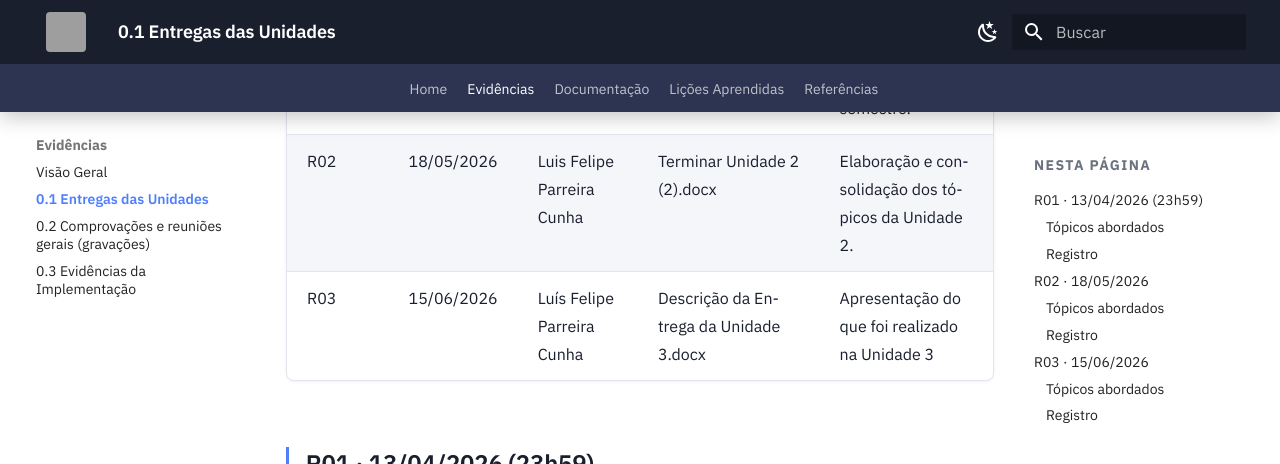
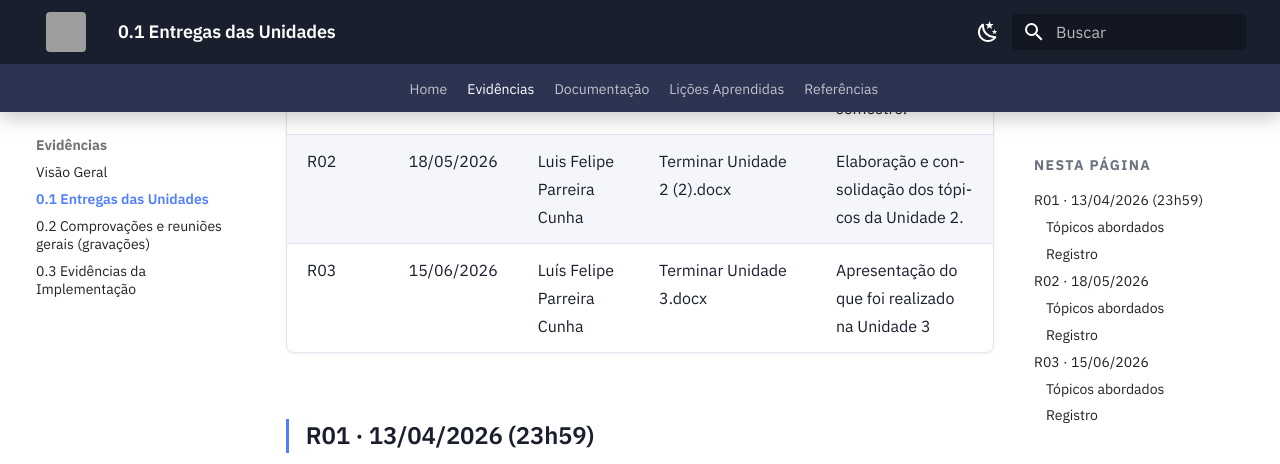
Before and after one commit to mdsreq-fga-unb/REQ-2026.1-T02-UnB-App, an MkDocs documentation site: the page built from docs/00-reunioes/entregas.md, in a window 1280 px wide and 900 px high, scrolled down 474 px, cut to the strip 0-464 px from the top of the window. Built offline with MkDocs 1.6.1 and Material for MkDocs 9.7.7, drawn with Linux system fonts in a browser that asks for light colours; grey boxes are pictures that could not be loaded.

Commit message:
Update link for R03 delivery document

```diff
--- a/docs/00-reunioes/entregas.md
+++ b/docs/00-reunioes/entregas.md
@@ -8,7 +8,7 @@
 |---------|------|-------------|-----------------------------|-------------|
 | R01 | 13/04/2026 | Luis Felipe Parreira Cunha | [Terminar a primeira entrega .docx](docx/Terminar%20a%20primeira%20entrega%20.docx) | Revisão da Unidade 1 e alinhamento do plano de execução do semestre. |
 | R02 | 18/05/2026 | Luis Felipe Parreira Cunha | [Terminar Unidade 2 (2).docx](docx/Terminar%20Unidade%202%20(2).docx) | Elaboração e consolidação dos tópicos da Unidade 2. |
-| R03 | 15/06/2026 | Luís Felipe Parreira Cunha | [Descrição da Entrega da Unidade 3.docx](???/??????.docx) | Apresentação do que foi realizado na Unidade 3 |
+| R03 | 15/06/2026 | Luís Felipe Parreira Cunha | [Terminar Unidade 3.docx](docx/Terminar%20Unidade%203.docx) | Apresentação do que foi realizado na Unidade 3 |
 
 ## R01 · 13/04/2026 (23h59)
 
```
